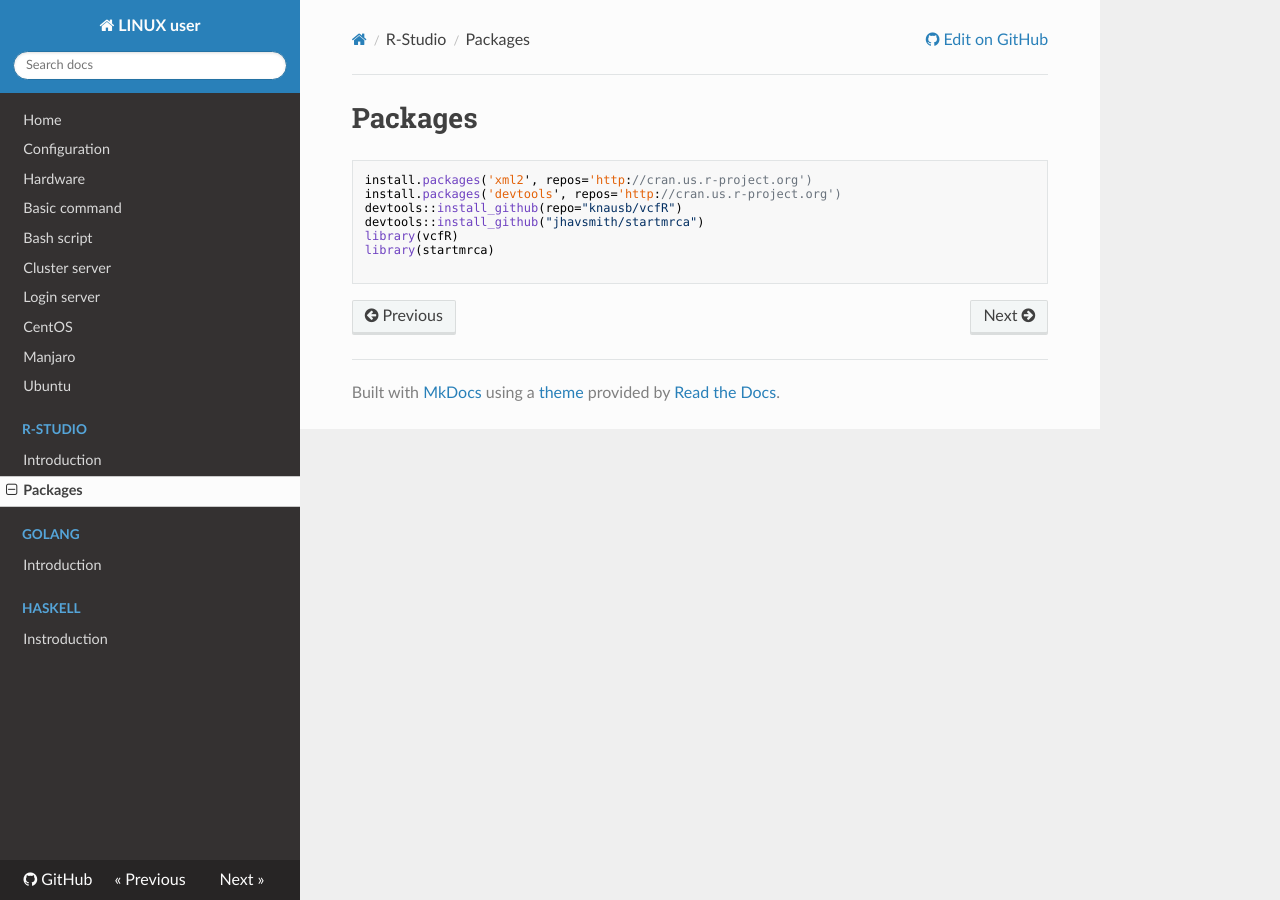
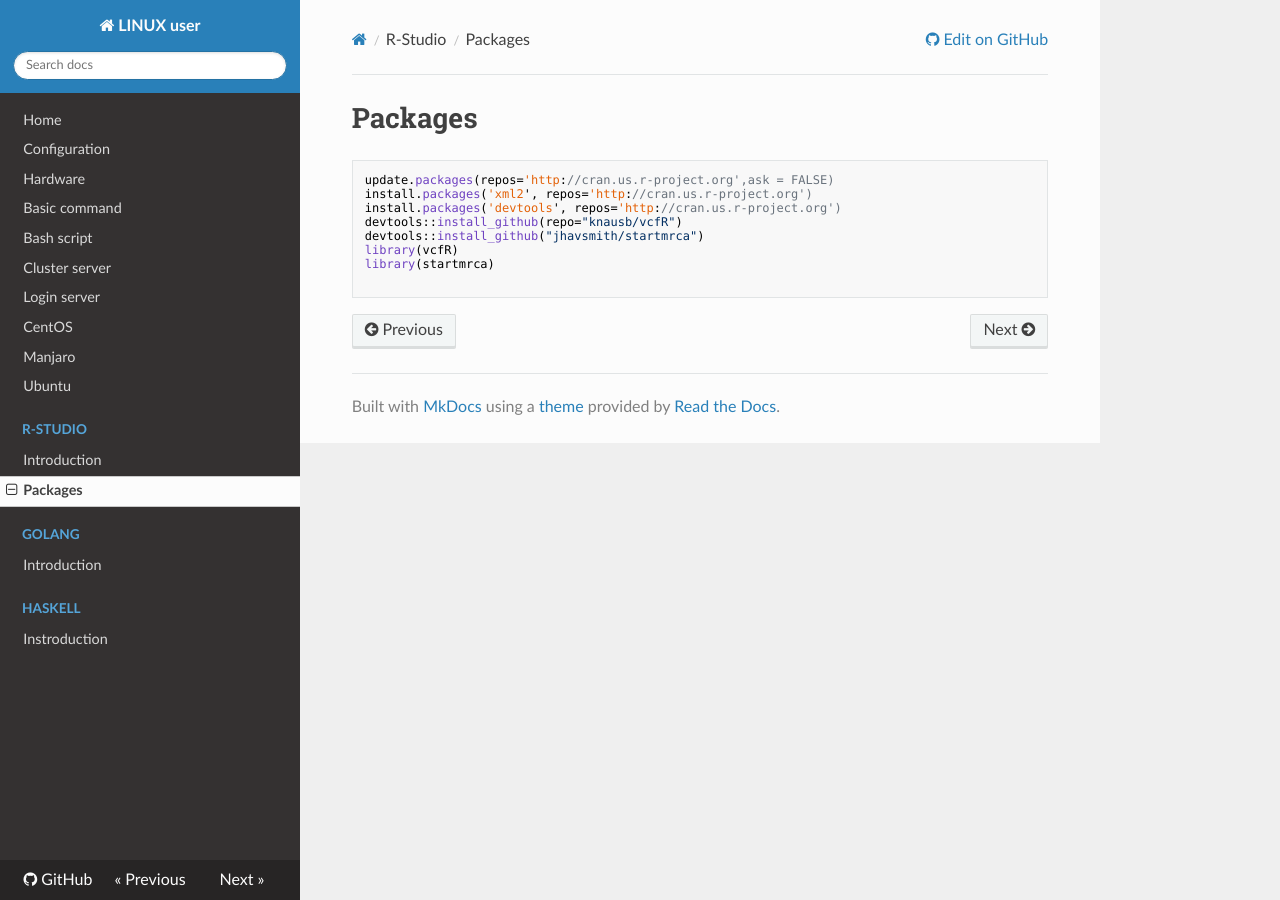
Before and after one commit to WonyoungCho/LINUX, an MkDocs documentation site: the page built from docs/rstudio_pac.md, in a window 1280 px wide. Built offline with MkDocs 1.6.1, drawn with Linux system fonts in a browser that asks for light colours; nearby versions of some CDN libraries; old or Windows-style settings are respelled for this version of MkDocs.

Commit message:
Update rstudio_pac.md

````diff
--- a/docs/rstudio_pac.md
+++ b/docs/rstudio_pac.md
@@ -1,5 +1,6 @@
 # Packages
 ```
+update.packages(repos='http://cran.us.r-project.org',ask = FALSE)
 install.packages('xml2', repos='http://cran.us.r-project.org')
 install.packages('devtools', repos='http://cran.us.r-project.org')
 devtools::install_github(repo="knausb/vcfR")
````
